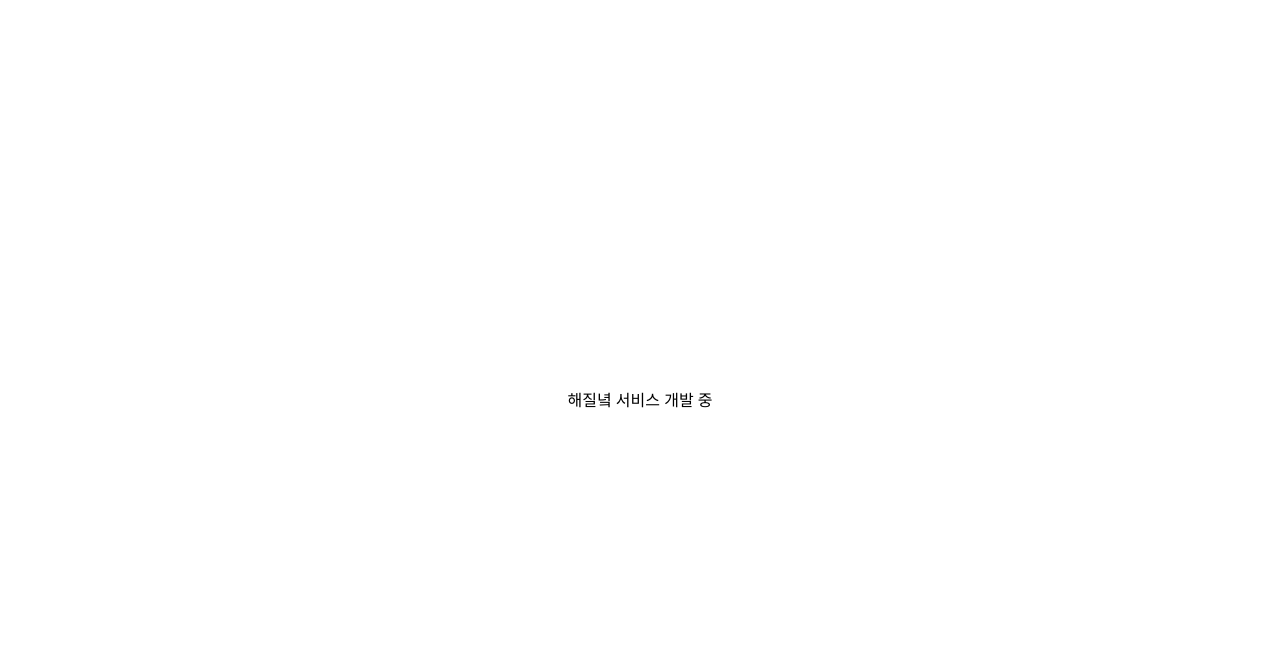
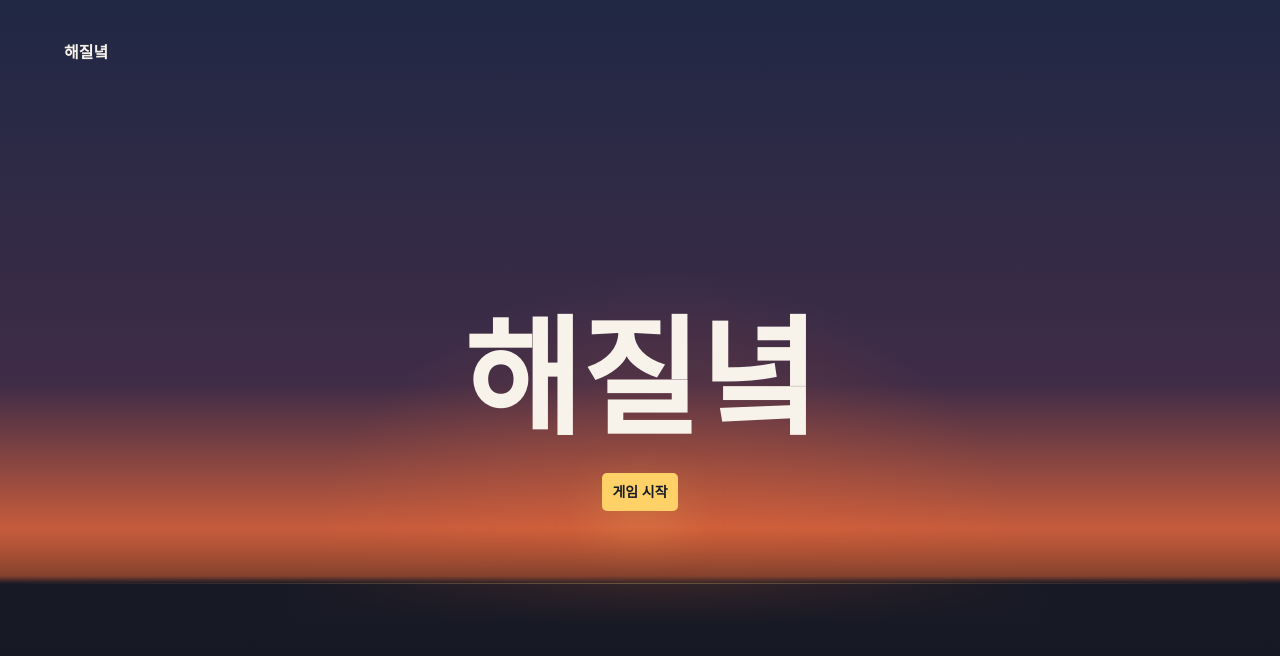
Before and after one commit to haejillyeok/frontend, a Next.js app: page / in a window 1280 px wide. Shown: the top 656 px of the page. Built offline with nearby package versions, Linux system fonts and the light colour scheme.

Commit message:
feat: 랜딩 페이지 추가

```diff
--- a/src/pages/home/ui/HomePage.tsx
+++ b/src/pages/home/ui/HomePage.tsx
@@ -1,7 +1,42 @@
+"use client";
+
+import { Button } from "@/shared/ui";
+
+function handleStartClick() {
+  console.log("게임 시작 버튼이 클릭되었습니다.");
+}
+
 export function HomePage() {
   return (
-    <main className="grid min-h-screen place-items-center bg-white text-black">
-      <p>해질녘 서비스 개발 중</p>
+    <main className="relative flex min-h-dvh w-full overflow-hidden bg-hae-ink px-5 py-6 text-hae-paper sm:px-8 sm:py-10">
+      <div className="absolute inset-0 [background:var(--hae-gradient-sunset)]" />
+      <div className="absolute inset-x-0 bottom-[27%] h-px bg-gradient-to-r from-transparent via-hae-gold/75 to-transparent" />
+      <div className="absolute inset-x-0 bottom-0 h-[34%] [background:var(--hae-gradient-nightfall)]" />
+
+      <div className="relative z-10 mx-auto flex w-full max-w-6xl flex-col">
+        <header className="flex items-center justify-between">
+          <span className="text-sm font-black text-hae-paper sm:text-base">
+            해질녘
+          </span>
+        </header>
+
+        <section className="grid flex-1 place-items-center py-16 text-center">
+          <div className="flex flex-col items-center">
+            <h1 className="text-6xl font-black leading-none text-hae-paper sm:text-8xl lg:text-9xl">
+              해질녘
+            </h1>
+
+            <Button
+              className="mt-8 bg-hae-gold font-black text-hae-ink shadow-[0_18px_52px_rgba(255,209,102,0.24)] hover:-translate-y-0.5 hover:bg-hae-paper focus-visible:border-hae-gold focus-visible:ring-hae-gold/40 active:translate-y-0"
+              onClick={handleStartClick}
+              size="lg"
+              type="button"
+            >
+              게임 시작
+            </Button>
+          </div>
+        </section>
+      </div>
     </main>
   );
 }
```
